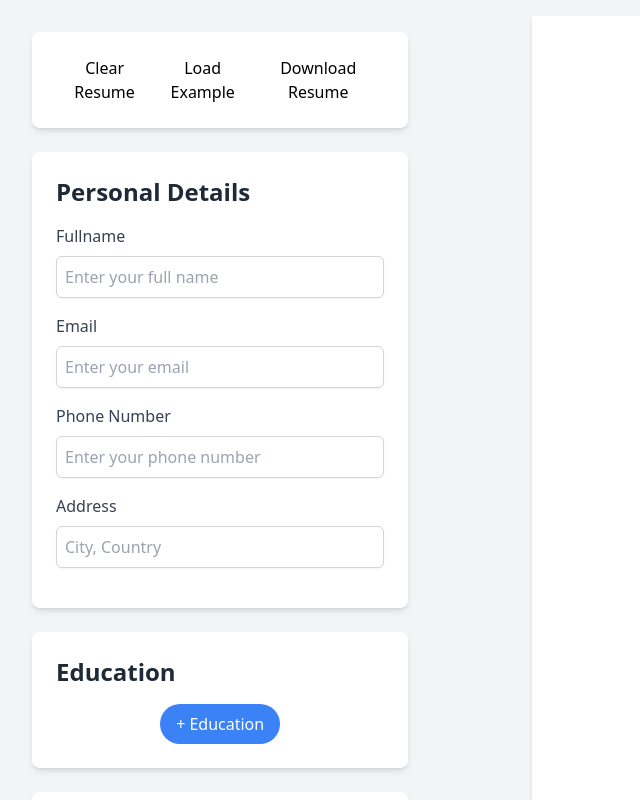
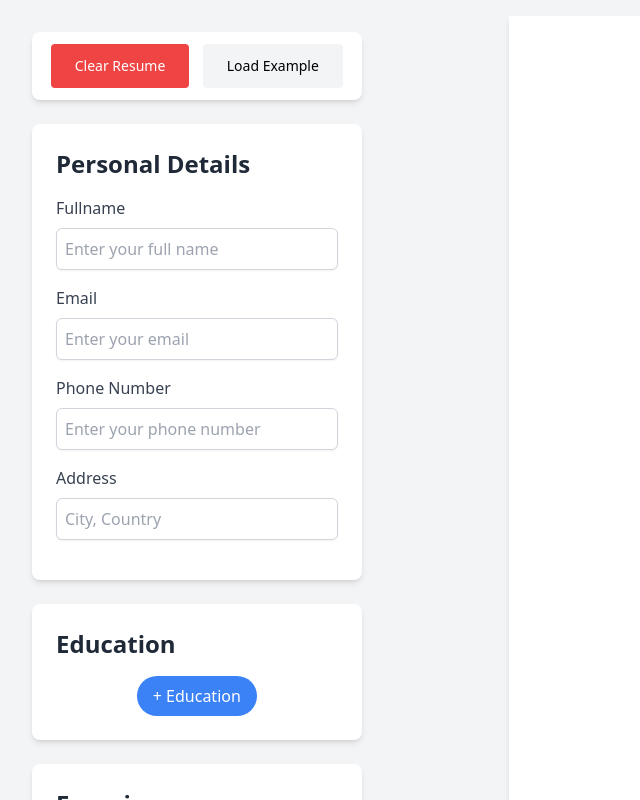
Before and after one commit to minhnguyen9702/odin-cv-builder, a React (Vite) app: page / in a window 1280 px wide. Shown: the top 800 px of the page, without its empty margins (0-640 px from the left). Built offline with nearby package versions, Linux system fonts and the light colour scheme.

Commit message:
style buttons tray

```diff
--- a/src/App.jsx
+++ b/src/App.jsx
@@ -1,5 +1,4 @@
 import { useState } from "react";
-import { useRef } from "react";
 import { v4 as uuidv4 } from "uuid";
 import DetailsWrapper from "./components/DetailsWrapper";
 import PersonalDetails from "./PersonalDetails";
@@ -144,7 +143,10 @@ function App() {
     <div className="flex bg-gray-100">
       {/* Input Section*/}
       <div className="flex-grow m-8">
-        <ButtonsTray onClear={clearResume} onLoadExample={loadExample}/>
+        <ButtonsTray
+          onClear={clearResume}
+          onLoadExample={loadExample}
+        />
         <DetailsWrapper header="Personal Details">
           <PersonalDetails
             personalInfo={personalInfo}
--- a/src/ButtonsTray.jsx
+++ b/src/ButtonsTray.jsx
@@ -1,11 +1,20 @@
 import PropTypes from "prop-types";
 
-function ButtonsTray({ onClear, onLoadExample, onDownload }) {
+function ButtonsTray({ onClear, onLoadExample }) {
   return (
-    <div className="mx-auto p-6 bg-white rounded-lg shadow-md mb-6 flex justify-between">
-      <button onClick={onClear}>Clear Resume</button>
-      <button onClick={onLoadExample}>Load Example</button>
-      <button onClick={onDownload}>Download Resume</button>
+    <div className="mx-auto p-3 bg-white rounded-lg shadow-md mb-6 flex justify-around">
+      <button
+        onClick={onClear}
+        className="px-6 py-3 text-sm bg-red-500 text-white rounded hover:bg-red-600"
+      >
+        Clear Resume
+      </button>
+      <button
+        onClick={onLoadExample}
+        className="px-6 py-3 text-sm bg-gray-100 text-black rounded hover:bg-gray-200"
+      >
+        Load Example
+      </button>
     </div>
   );
 }
@@ -13,7 +22,6 @@ function ButtonsTray({ onClear, onLoadExample, onDownload }) {
 ButtonsTray.propTypes = {
   onClear: PropTypes.func,
   onLoadExample: PropTypes.func,
-  onDownload: PropTypes.func,
 };
 
 export default ButtonsTray;
```
